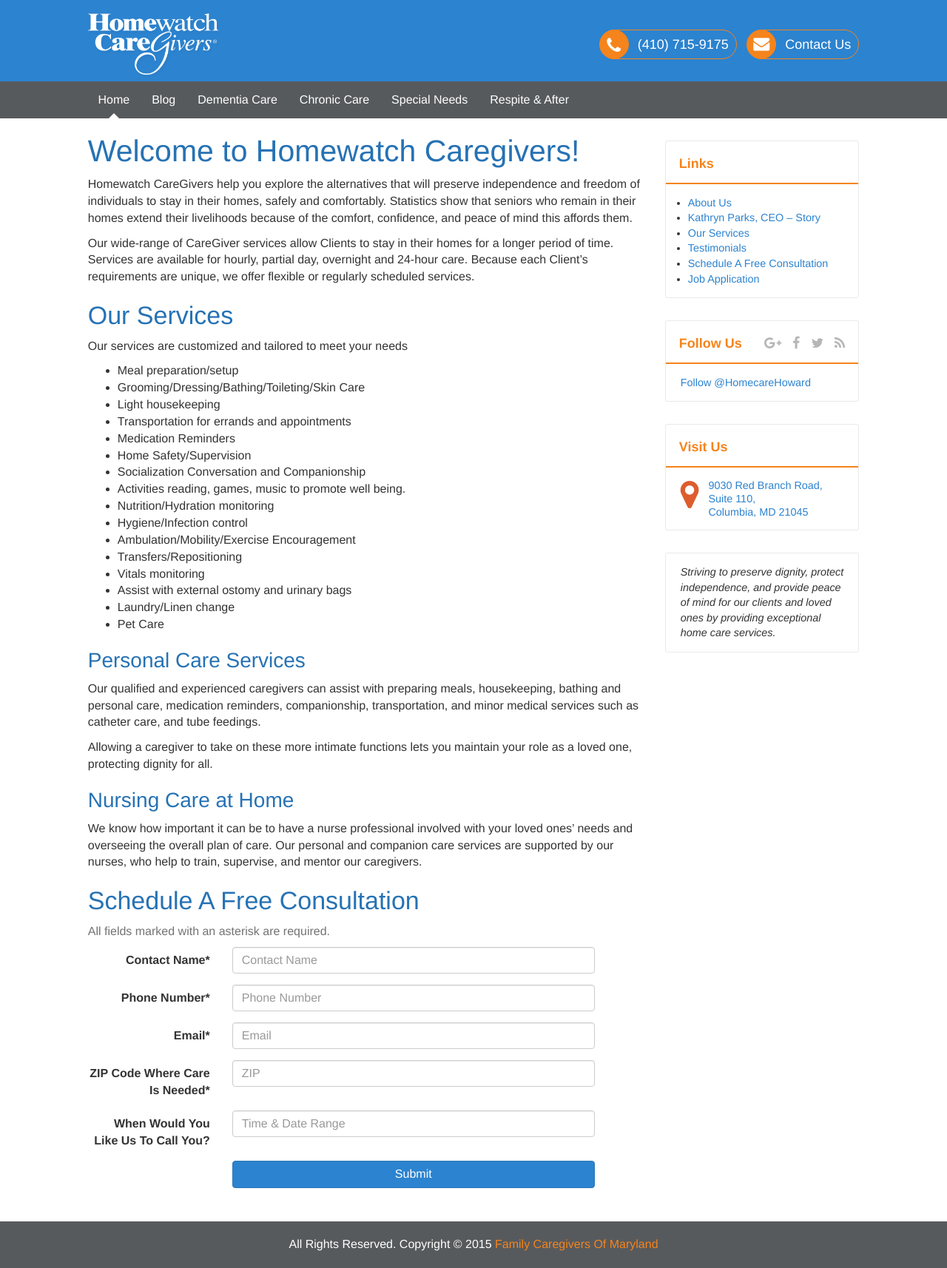
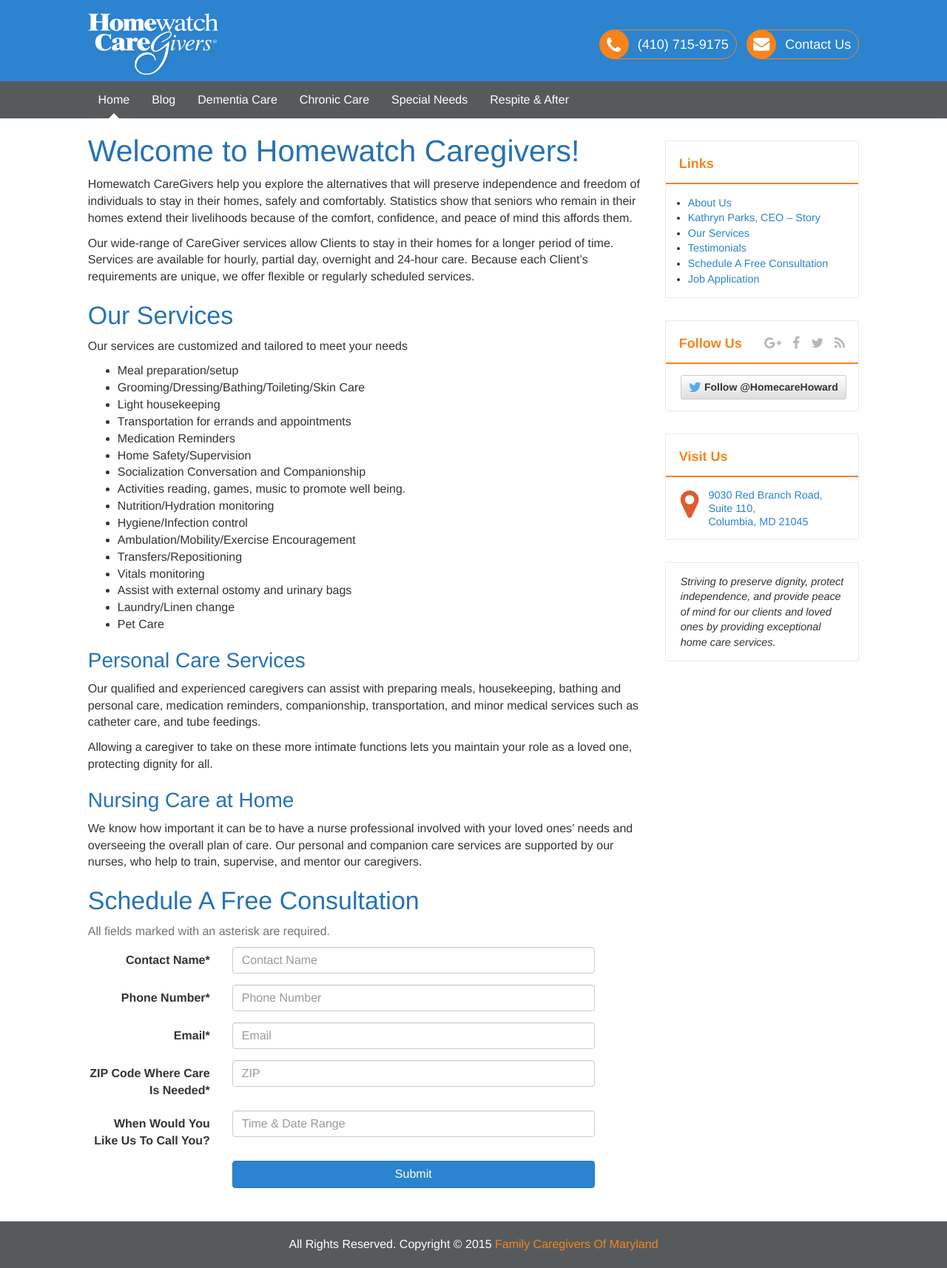
Before and after one commit to GrahamWalters/hwcg, a Jekyll site: the page built from pages/index.md, in a window 1280 px wide. Shown: the whole page at 74% size. Built offline with Jekyll 4.4.1, drawn with Linux system fonts in a browser that asks for light colours; nearby versions of some CDN libraries; comment, search, counter and statistics services are not loaded.

Commit message:
Removed the Twitter button iframe
Saved 3 requests and added some privacy by removing Twitter

```diff
--- a/_includes/sidebar.html
+++ b/_includes/sidebar.html
@@ -5,12 +5,12 @@
         </div>
         <div class="card-body">
             <ul>
-                <li><a href="/about-us/">About Us</a></li>
-                <li><a href="/about-us/#CEO-Story">Kathryn Parks, CEO – Story</a></li>
-                <li><a href="/#Our-Services">Our Services</a></li>
-                <li><a href="/testimonials/">Testimonials</a></li>
-                <li><a href="/#Schedule-Consultation">Schedule A Free Consultation</a></li>
-                <li><a href="/job-application/">Job Application</a></li>
+                <li><a class="blue-link" href="/about-us/">About Us</a></li>
+                <li><a class="blue-link" href="/about-us/#CEO-Story">Kathryn Parks, CEO – Story</a></li>
+                <li><a class="blue-link" href="/#Our-Services">Our Services</a></li>
+                <li><a class="blue-link" href="/testimonials/">Testimonials</a></li>
+                <li><a class="blue-link" href="/#Schedule-Consultation">Schedule A Free Consultation</a></li>
+                <li><a class="blue-link" href="/job-application/">Job Application</a></li>
             </ul>
         </div>
     </div>
@@ -38,10 +38,9 @@
             </div>
         </div>
         <div class="card-body">
-            <a href="{{ site.social.twitter }}" class="twitter-follow-button" data-show-count="false" data-size="large">Follow @HomecareHoward</a>
-            <script>
-            !function(d,s,id){var js,fjs=d.getElementsByTagName(s)[0];if(!d.getElementById(id)){js=d.createElement(s);js.id=id;js.src="//platform.twitter.com/widgets.js";fjs.parentNode.insertBefore(js,fjs);}}(document,"script","twitter-wjs");
-            </script>
+            <a class="btn btn-sm btn-default twitter-btn" title="Follow @HomecareHoward on Twitter" target="_blank" href="https://twitter.com/intent/follow?original_referer={{ site.url | append: page.url | URLEncode }}&amp;region=follow_link&amp;screen_name=HomecareHoward&amp;tw_p=followbutton">
+                <span class="fa fa-lg fa-twitter"></span> Follow @HomecareHoward
+            </a>
         </div>
     </div>
 </div>
@@ -54,7 +53,7 @@
         <div class="card-body">
             <div itemprop="address" itemscope="" itemtype="http://data-vocabulary.org/Address" class="profileInfoContainer addressLink">
 
-                <a href="/contact-us/#map" title="View map">
+                <a href="/contact-us/#map" class="blue-link" title="View map">
                     <span class="fa fa-map-marker fa-3x pull-left" style="color: #dd5d2e;"></span>
 
                     <div style="line-height: 1.25;">
--- a/_sass/theme.scss
+++ b/_sass/theme.scss
@@ -176,11 +176,7 @@
 .card {
   border-radius: 3px;
   border: 1px solid #e9e9e9;
-  margin-bottom:30px;
-
-  & a {
-    color: $brand-primary;
-  }
+  margin-bottom: 30px;
 
   & > .card-title {
     padding: 18px;
@@ -230,6 +226,28 @@
 
 
 
+/********************
+ *
+ ** Twitter Follow Button
+ *
+ ********************/
+
+.twitter-btn {
+  background-image: -webkit-linear-gradient(#fff,#dedede);
+  background-image: linear-gradient(#fff,#dedede);
+  font-weight: bold;
+  text-shadow: 0 1px 0 rgba(255,255,255,.5);
+
+  &:hover {
+    background-image: -webkit-linear-gradient(#f8f8f8,#d9d9d9);
+    background-image: linear-gradient(#f8f8f8,#d9d9d9);
+    box-shadow: none;
+  }
+
+  & > .fa {
+    color: #55acee;
+  }
+}
 
 .sidebar {
   margin-top: 30px;
@@ -259,6 +277,10 @@
 
 
 
+// Blue links
+a.blue-link {
+  color: $brand-primary;
+}
 
 // index.html posts list
 .posts > article {
```
